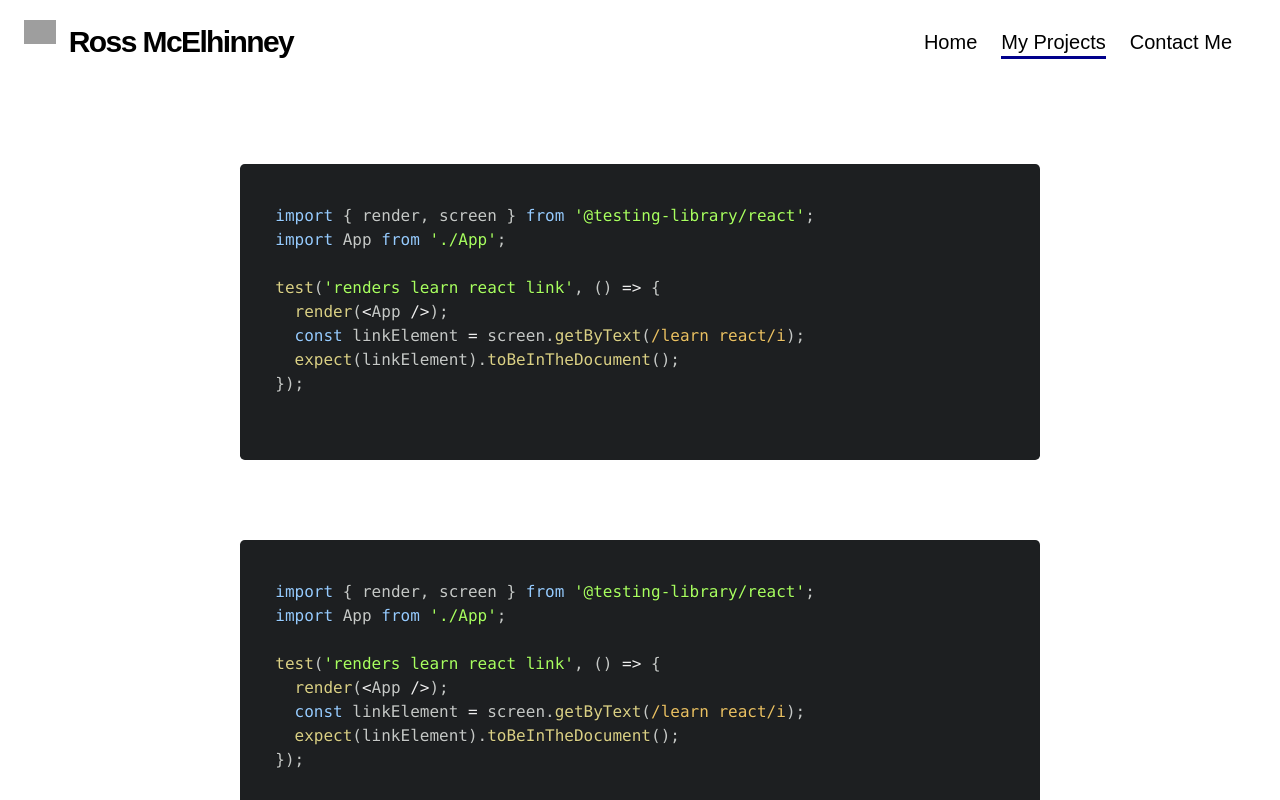
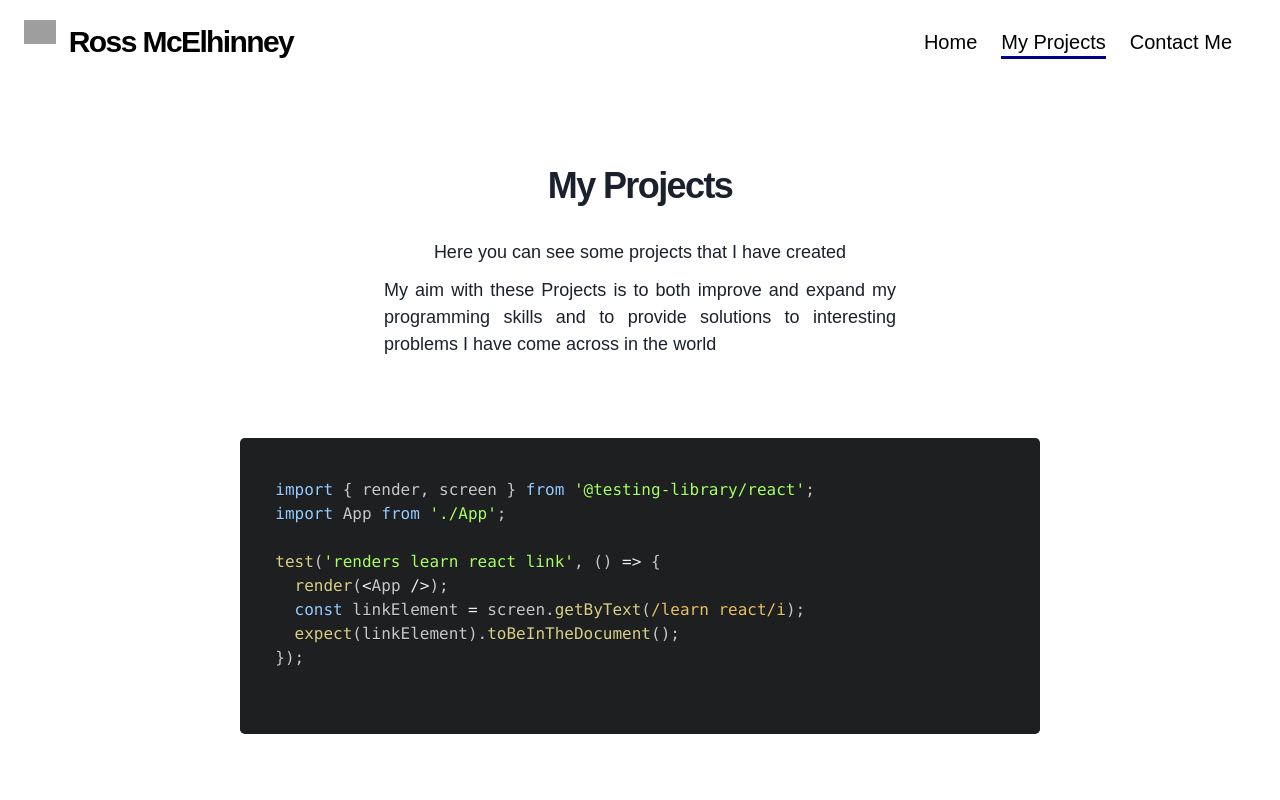
Before and after one commit to rossmcel/ross-mcelhinney-website, a React (Create React App) app: page /Projects in a window 1280 px wide. Shown: the top 800 px of the page. Built offline with nearby package versions, Linux system fonts and the light colour scheme; grey boxes are pictures that could not be loaded.

Commit message:
Add Title and Intro to Projects Page

```diff
--- a/src/app/projects/projects.view.tsx
+++ b/src/app/projects/projects.view.tsx
@@ -1,5 +1,5 @@
 import React from "react";
-import { Box } from "@chakra-ui/react";
+import { Box, Center, Heading, Text, Flex } from "@chakra-ui/react";
 import ScrollAnimation from "react-animate-on-scroll";
 import { Prism as SyntaxHighlighter } from "react-syntax-highlighter";
 import { atomDark } from "react-syntax-highlighter/dist/esm/styles/prism";
@@ -18,6 +18,26 @@ export const ProjectsView: React.FC = () => {
   `;
   return (
     <Box overflow="hidden" minH="130rem">
+      <Center
+        mt={{ base: "1.5rem", md: "5rem" }}
+        mb={{ base: "1.5rem", md: "2rem" }}
+      >
+        <Heading as="h3" size="xl" letterSpacing="-.1rem">
+          My Projects
+        </Heading>
+      </Center>
+      <Center>
+        <Flex direction="column" maxW="40%">
+          <Text fontSize="lg" textAlign="center" mb="0.7rem">
+            Here you can see some projects that I have created
+          </Text>
+          <Text fontSize="lg" textAlign="justify">
+            My aim with these Projects is to both improve and expand my
+            programming skills and to provide solutions to interesting problems
+            I have come across in the world
+          </Text>
+        </Flex>
+      </Center>
       <ScrollAnimation animateIn="fadeIn" animateOnce={true} duration={5}>
         <Box mt="5rem" w="50rem" minH="10rem" ml="auto" mr="auto">
           <SyntaxHighlighter language="javascript" style={atomDark}>
```
